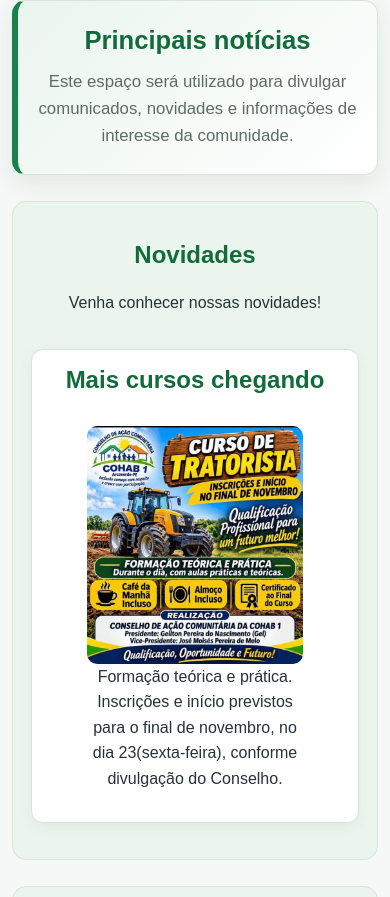
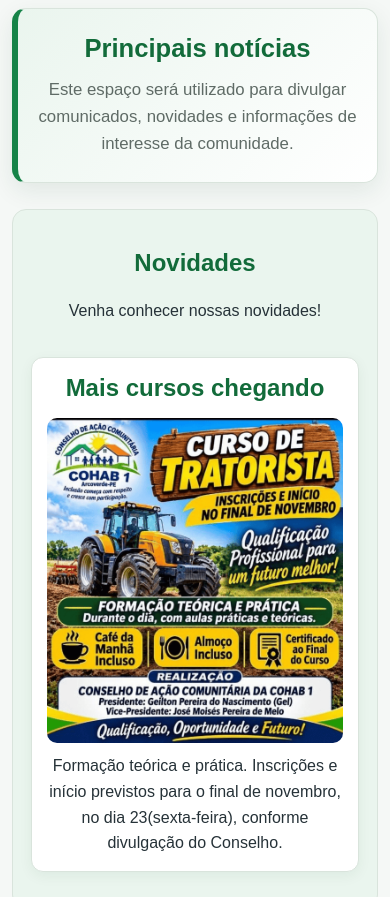
Before and after one commit to danielfilhocavalcanti-spec/Programacao1, a plain HTML site: page noticias.html in a window 390 px wide. Shown: the part 429-1326 px from the top of the page. Drawn offline with nearby package versions, Linux system fonts and the light colour scheme.

Commit message:
Add general site styling and layout adjustments

```diff
--- a/style.css
+++ b/style.css
@@ -571,3 +571,140 @@ button:focus-visible {
     padding: 24px 16px;
   }
 }
+
+/* =====================================
+   CENTRALIZAÇÃO GERAL DO SITE CAC COHAB
+===================================== */
+
+/* Centralização dos textos */
+body {
+    text-align: center;
+}
+
+h1, h2, h3, p {
+    text-align: center;
+}
+
+/* Cabeçalho */
+.header-container {
+    display: flex;
+    flex-direction: column;
+    align-items: center;
+    justify-content: center;
+    text-align: center;
+}
+
+/* Logotipo */
+.logo-container {
+    display: flex;
+    justify-content: center;
+    align-items: center;
+    width: 100%;
+}
+
+.logo {
+    display: block;
+    margin: 0 auto;
+}
+
+/* Menu */
+.nav-bar,
+.menu-list {
+    display: flex;
+    justify-content: center;
+    align-items: center;
+    flex-wrap: wrap;
+    width: 100%;
+}
+
+/* Conteúdo principal */
+main {
+    display: flex;
+    flex-direction: column;
+    align-items: center;
+    width: min(1100px, calc(100% - 30px));
+    margin: 30px auto;
+}
+
+/* Seções */
+main > section {
+    width: 100%;
+    text-align: center;
+}
+
+/* Cartões */
+.cursos-gr,
+.report-section,
+.input-container {
+    display: flex;
+    flex-direction: column;
+    align-items: center;
+    justify-content: center;
+    text-align: center;
+    margin-left: auto;
+    margin-right: auto;
+}
+
+/* Galeria */
+.eventos {
+    display: grid;
+    grid-template-columns: repeat(2, minmax(0, 1fr));
+    justify-items: center;
+    align-items: center;
+    width: 100%;
+    gap: 20px;
+}
+
+.img-curso {
+    display: flex;
+    flex-direction: column;
+    justify-content: center;
+    align-items: center;
+    width: 100%;
+}
+
+figure {
+    display: flex;
+    flex-direction: column;
+    align-items: center;
+    width: 100%;
+    max-width: 450px;
+    margin: 0 auto;
+}
+
+figure img,
+figure video {
+    display: block;
+    margin: 0 auto;
+    max-width: 100%;
+}
+
+/* Formulários */
+.login-form,
+.user-access,
+.input-group {
+    margin-left: auto;
+    margin-right: auto;
+}
+
+/* Textos e legendas */
+figcaption {
+    text-align: center;
+    margin-top: 10px;
+}
+
+/* Telas menores */
+@media (max-width: 768px) {
+    .eventos {
+        grid-template-columns: 1fr;
+    }
+
+    .nav-bar,
+    .menu-list {
+        flex-direction: column;
+    }
+
+    main {
+        width: calc(100% - 24px);
+    }
+}
```
